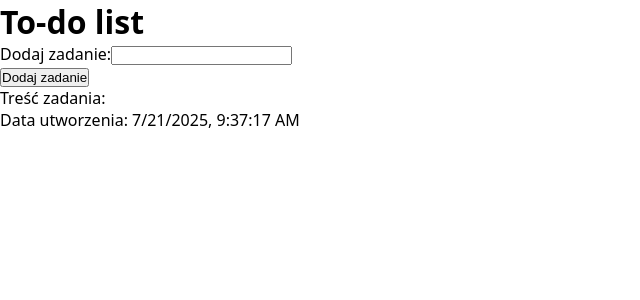
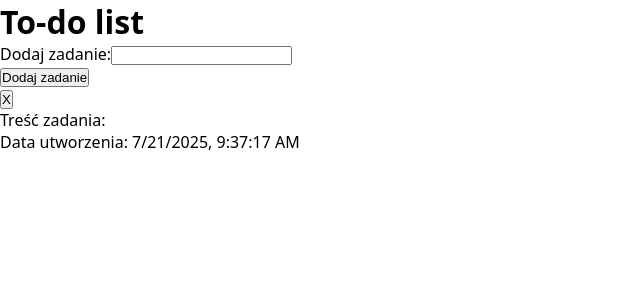
Before and after one commit to ZajacMateusz1/To-do-list, a React (Vite) app: page / in a window 1280 px wide. Both pictures are taken after a click on the button "Dodaj zadanie". Shown: the top 300 px of the page, without its empty margins (0-640 px from the left). Built offline with nearby package versions, Linux system fonts and the light colour scheme.

Commit message:
Add task delete button and logic

```diff
--- a/src/App.jsx
+++ b/src/App.jsx
@@ -11,12 +11,21 @@ function App() {
     ]);
     id.current++;
   }
+  function handleDeleteTaskClick(id) {
+    setTasks((prev) => {
+      return prev.filter((element) => element.id !== id);
+    });
+  }
   return (
     <>
       <AddTask handleAddTaskClick={handleAddTaskClick} />
       <ol>
         {tasks.map((task) => (
-          <Task {...task} key={task.id} />
+          <Task
+            handleDeleteTaskClick={handleDeleteTaskClick}
+            {...task}
+            key={task.id}
+          />
         ))}
       </ol>
     </>
--- a/src/components/Task.jsx
+++ b/src/components/Task.jsx
@@ -1,6 +1,7 @@
-export default function Task({ value, date }) {
+export default function Task({ id, value, date, handleDeleteTaskClick }) {
   return (
     <li>
+      <button onClick={() => handleDeleteTaskClick(id)}>X</button>
       <p>Treść zadania: {value}</p>
       <p>Data utworzenia: {date}</p>
     </li>
```
